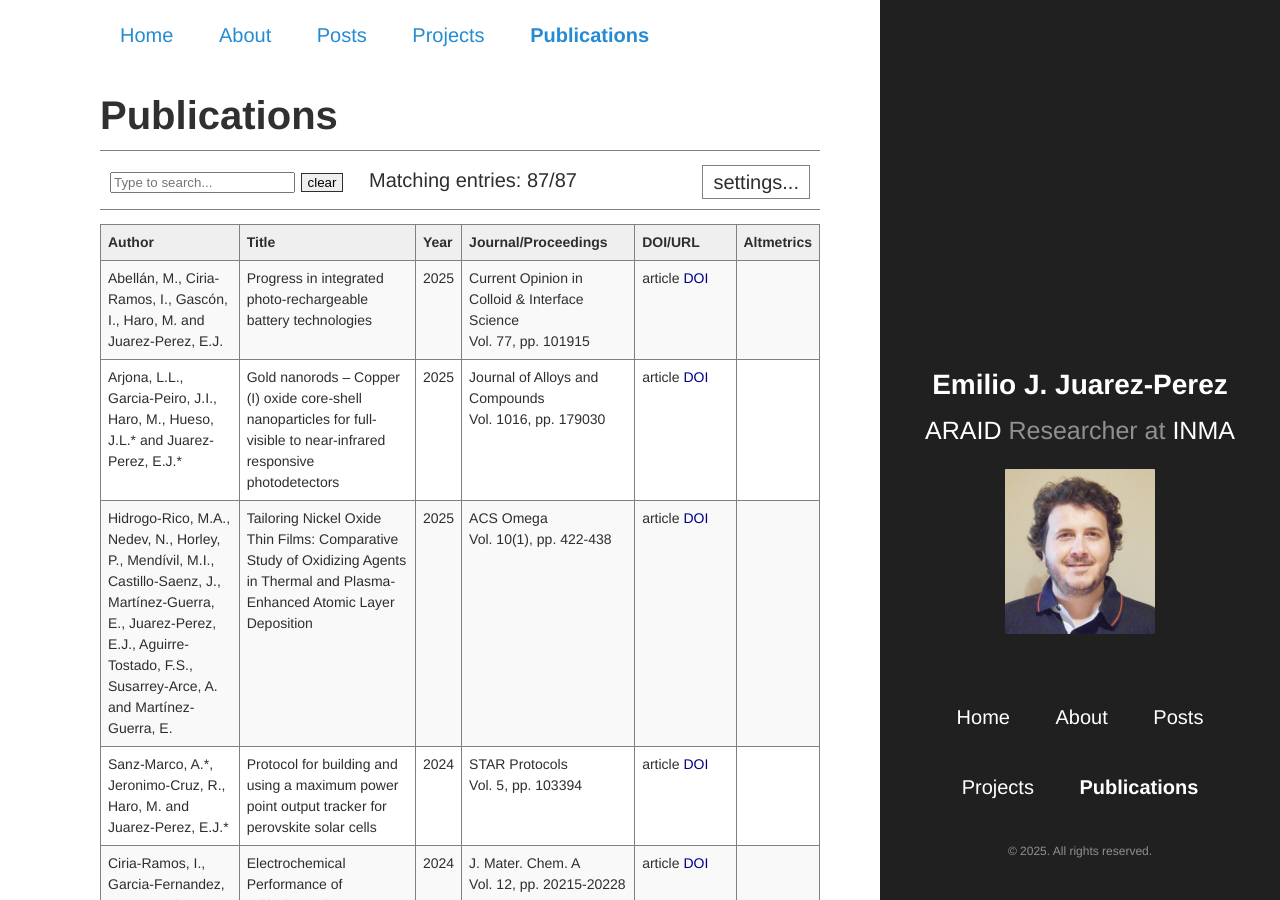
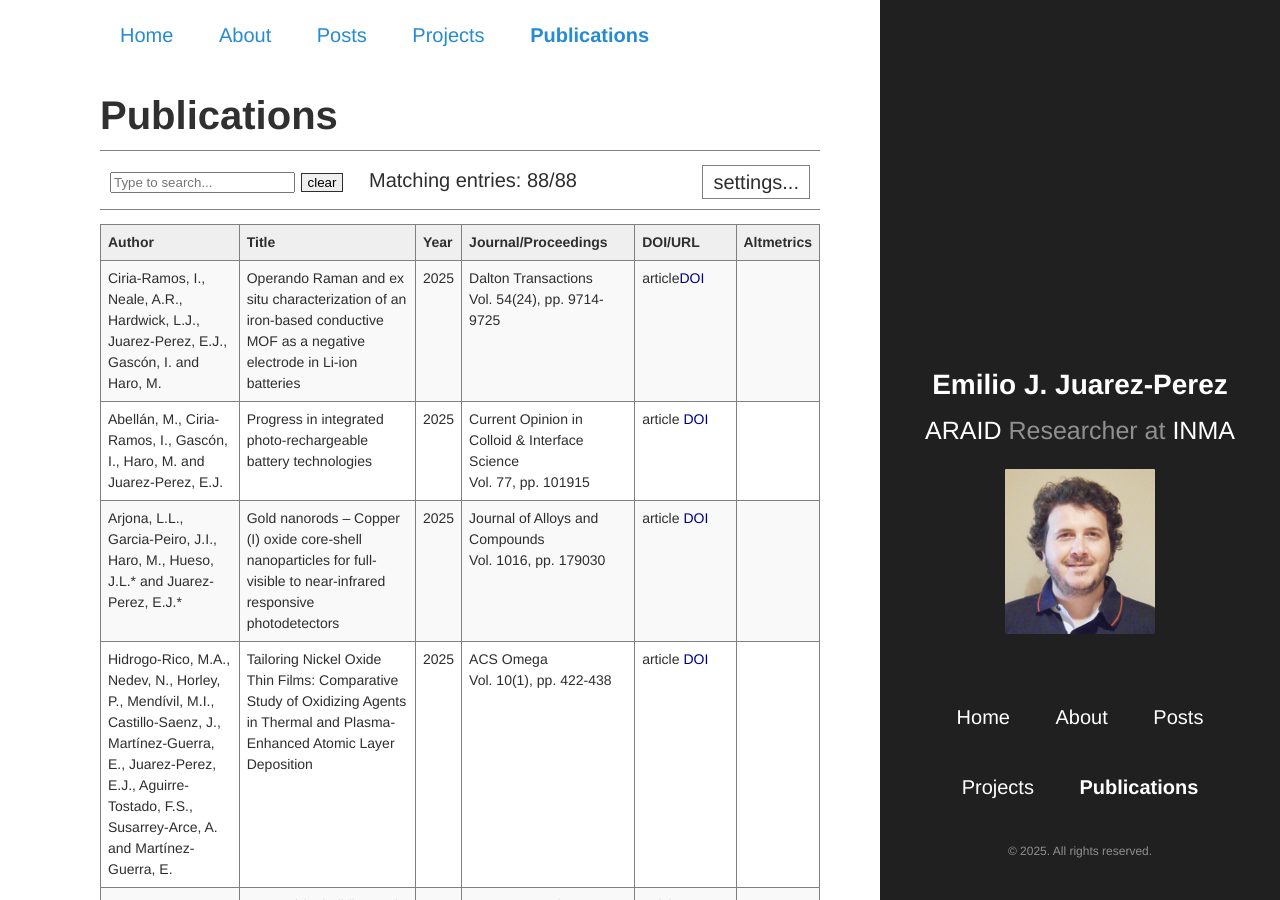
Before and after one commit to ejjpweb/ejjpweb.github.io, a Jekyll site: the page built from Publications.md, in a window 1280 px wide and 900 px high. Built offline with Jekyll 4.4.1, drawn with Linux system fonts in a browser that asks for light colours; comment, search, counter and statistics services are not loaded; some of the changed text lies outside the part shown.

Commit message:
actualizacion publicaciones

```diff
--- a/Publications.md
+++ b/Publications.md
@@ -347,6 +347,17 @@ p.infolinks { margin: 0.3em 0em 0em 0em; padding: 0px; }
 
 
 <tbody>
+
+<tr id="Ciria-Ramos2025Operando9714" class="entry">
+	<td>Ciria-Ramos, I., Neale, A.R., Hardwick, L.J., Juarez-Perez, E.J., Gascón, I. and Haro, M.</td>
+	<td>Operando Raman and ex situ characterization of an iron-based conductive MOF as a negative electrode in Li-ion batteries</td>
+	<td>2025</td>
+	<td>Dalton Transactions<br/>Vol. 54(24), pp. 9714-9725</td>
+	<td>article<a href="https://doi.org/10.1039/d5dt00893j">DOI</a></td>
+		<td> <div class='altmetric-embed' data-badge-type='donut' data-hide-no-mentions='true' data-badge-popover="left" data-doi="10.1039/d5dt00893j" ></div> <span class="__dimensions_badge_embed__" data-style="small_rectangle" data-doi="10.1039/d5dt00893j"> </span></td>
+</tr>
+
+
 
 	<tr id="Abellan2025Progress101915" class="entry">
 	<td>Abellán, M., Ciria-Ramos, I., Gascón, I., Haro, M. and Juarez-Perez, E.J.</td>
```
Also changed, not shown: other parts of Publications.md (+1 -1 lines).
